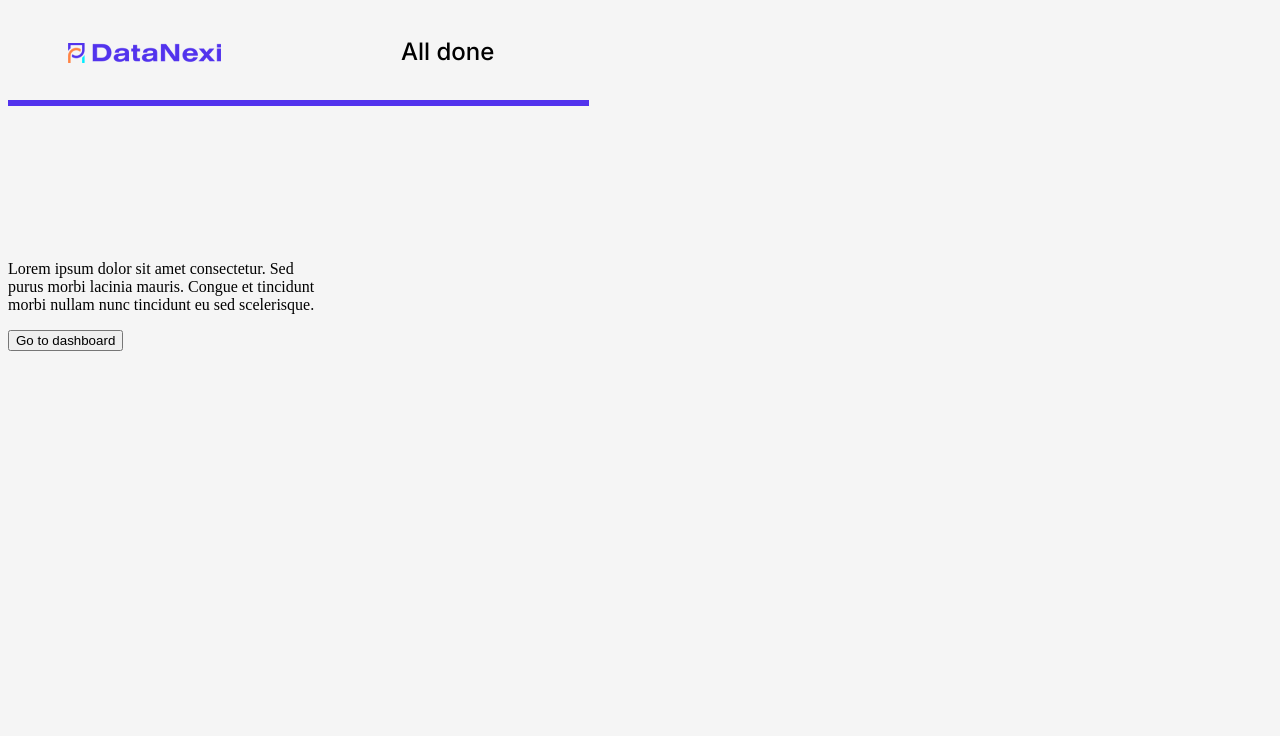
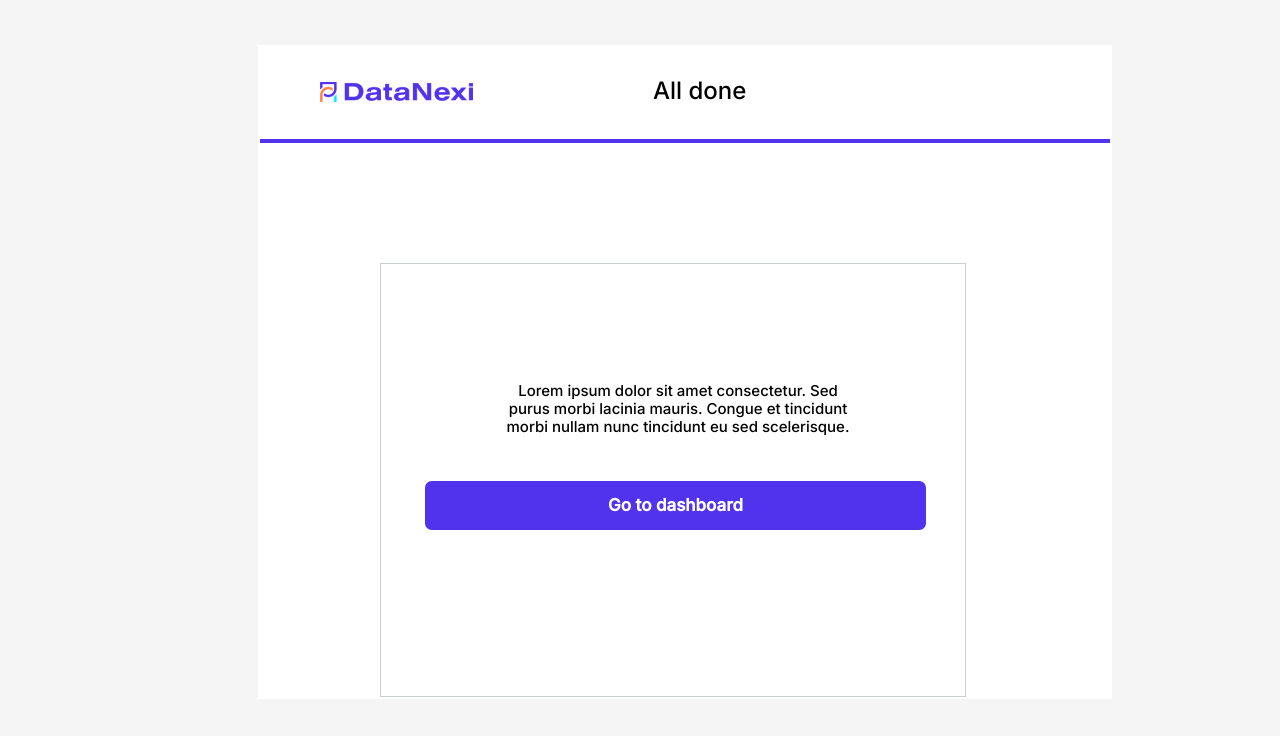
Before and after one commit to Ade-tola20/DataNexi, a plain HTML site: page DataNexi/Organizational Setup/alldone.html in a window 1280 px wide. Drawn offline with Linux system fonts and the light colour scheme.

Commit message:
Update style.css

```diff
--- a/DataNexi/Organizational Setup/css/style.css
+++ b/DataNexi/Organizational Setup/css/style.css
@@ -210,10 +210,10 @@ input[type="text"]::placeholder {
 }
 
 /* HORIZONTAL LINE */
-.color-line {
+.colored-horizontal-line {
   width: 700px;
 }
-.grey-line {
+.grey-horizontal-line {
   width: 150px;
 }
 
@@ -334,3 +334,82 @@ select {
   flex-grow: 0;
   cursor: pointer;
 }
+/* ***************** */
+
+/* ALL DONE BOX */
+.all-done {
+  display: flex;
+  flex-direction: column;
+  margin-top: 45px;
+  margin-left: 250px;
+  width: 850px;
+  height: 650px;
+  background: #ffffff;
+  border: 2px solid #ffffff;
+}
+
+/* HORIZONTAL LINE */
+.blue-horizontal-line {
+  width: 1000px;
+  height: 4px;
+}
+
+/* ACCOUNT BOX */
+.account-box {
+  display: flex;
+  flex-direction: column;
+  margin-left: 120px;
+  box-sizing: border-box;
+  width: 586px;
+  height: 537px;
+  background: #ffffff;
+  border: 1px solid #cacfd1;
+}
+
+/* DONE/CHECK DIV */
+.done-div {
+  margin-top: 55px;
+  margin-left: 250px;
+  margin-bottom: 30px;
+}
+
+/* LOREM IPSUM DIV */
+.lorem-div {
+  margin-left: 10px;
+  margin-bottom: 30px;
+}
+.lorem-text {
+  font-family: "Inter";
+  font-style: normal;
+  font-weight: 400;
+  font-size: 15px;
+  line-height: 18px;
+  text-align: center;
+  color: #000000;
+}
+
+/* GO TO DASHBOARD BTN */
+.go-to-btn {
+  display: flex;
+  flex-direction: row;
+  justify-content: center;
+  margin-left: 5px;
+}
+.dashboard-btn {
+  font-family: "Inter";
+  font-style: normal;
+  font-weight: 800;
+  font-size: 17px;
+  line-height: 21px;
+  color: #ffffff;
+  flex: none;
+  order: 0;
+  flex-grow: 0;
+  padding: 14.3619px 11.0476px 13.2571px;
+  gap: 14.36px;
+  background: #5233ed;
+  border-radius: 6.62857px;
+  border: none;
+  width: 501px;
+  height: 48.62px;
+}
```
